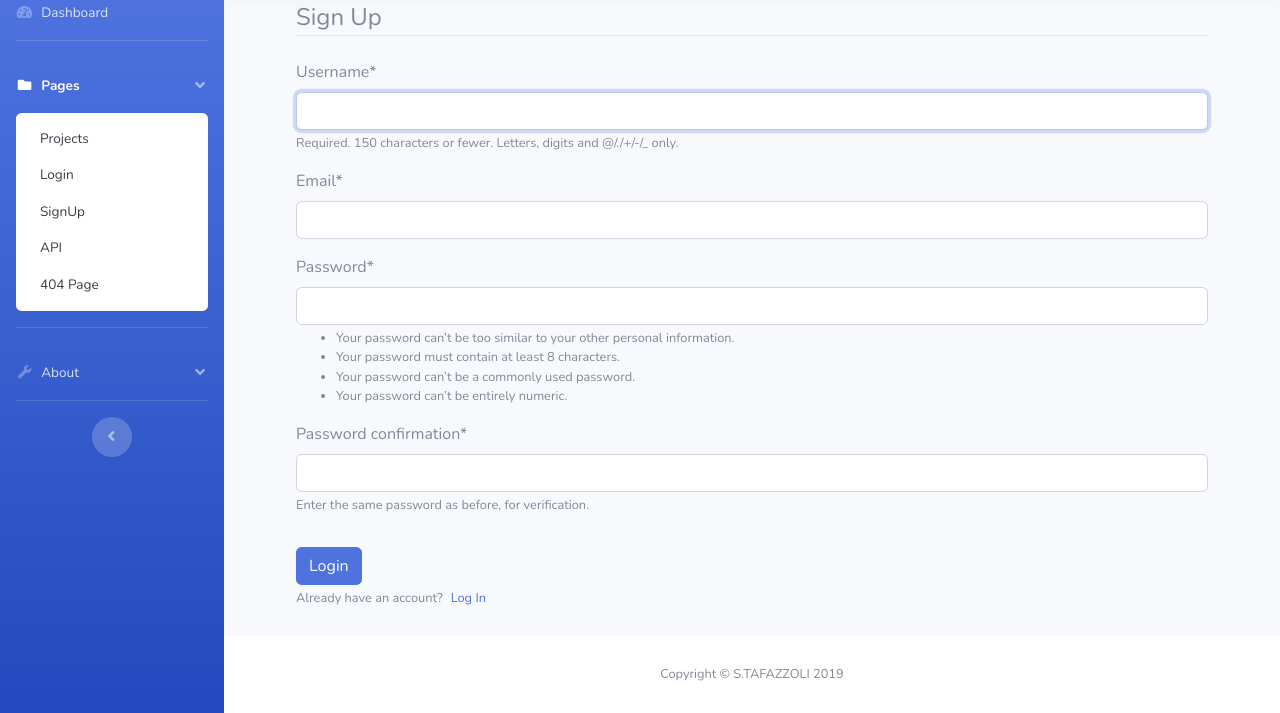
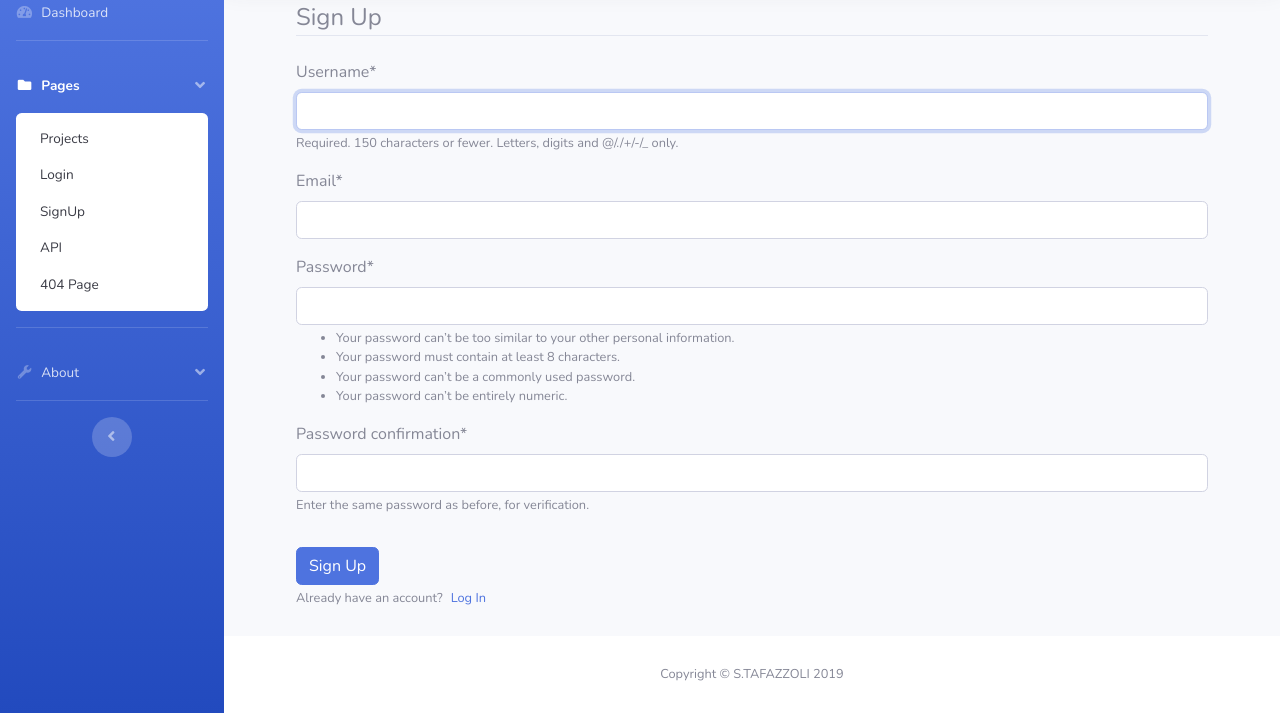
Before and after one commit to stafazzoli/django_issuetracker, a Django app: page /accounts/signup/ in a window 1280 px wide. Shown: the part 87-800 px from the top of the page. Run offline with Django 3.2, Linux system fonts and the light colour scheme; some libraries are stand-ins or nearby versions.

Commit message:
fixed minor bugs

```diff
--- a/accounts/templates/accounts/signup.html
+++ b/accounts/templates/accounts/signup.html
@@ -13,7 +13,7 @@
             <legend class="border-bottom mb-4">Sign Up</legend>
             {{ form|crispy }}
         </fieldset>
-        <button type="submit" class="btn btn-primary">Login</button>
+        <button type="submit" class="btn btn-primary">Sign Up</button>
     </form>
     <div>
         <small class="text-muted">
--- a/mysite/urls.py
+++ b/mysite/urls.py
@@ -22,7 +22,7 @@ from . import views
 
 urlpatterns = [
     path('admin/', admin.site.urls),
-    path('', views.HomeView.as_view(template_name='home.html'), name='home'),
+    path('', views.HomeView.as_view(), name='home'),
     path('accounts/', include('accounts.urls', namespace='accounts')),
     path('accounts/', include('django.contrib.auth.urls')),
     path('projects/', include('projects.urls', namespace='projects')),
--- a/templates/base.html
+++ b/templates/base.html
@@ -120,7 +120,7 @@
                   </a>
                 </li>
                 <li class="nav-item no-arrow mx-1">
-                  <a class="nav-link text-gray-600" href="{% url 'accounts:login'%}" role="button" aria-haspopup="true" aria-expanded="false">
+                  <a class="nav-link text-gray-600" href="{% url 'accounts:signup'%}" role="button" aria-haspopup="true" aria-expanded="false">
                     SignUp
                   </a>
                 </li>
```
Also changed, not shown: README.md, 1 other file.
